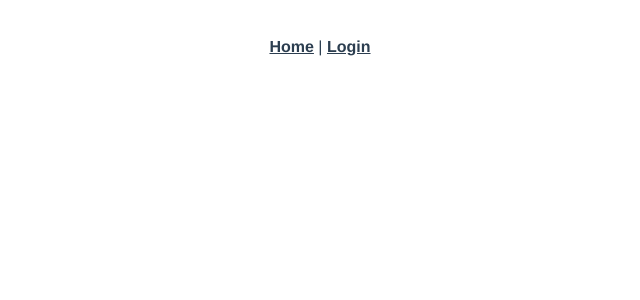
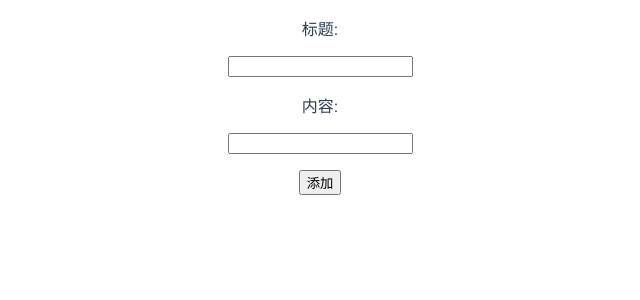
Before and after one commit to SomiaWhiteRing/vue-notes, a Vue app: page /#/add in a window 1280 px wide. Shown: the top 300 px of the page, without its empty margins (320-960 px from the left). Built offline with nearby package versions, Linux system fonts and the light colour scheme.

Commit message:
完成login功能，Add功能存在bug待修复

```diff
--- a/src/App.vue
+++ b/src/App.vue
@@ -1,9 +1,5 @@
 <template>
   <div id="app">
-    <div id="nav">
-      <router-link to="/">Home</router-link> |
-      <router-link to="/home">Login</router-link>
-    </div>
     <router-view/>
   </div>
 </template>
--- a/src/router/index.js
+++ b/src/router/index.js
@@ -14,7 +14,23 @@ const routes = [
   {
     path: '/home',
     name: 'Home',
-    component: Home
+    component: Home,
+    children: [
+      {
+        path: 'list',
+        name: 'List',
+        component: () => import(/* webpackChunkName: "list" */ '../views/List.vue')
+      }, {
+        path: 'user',
+        name: 'User',
+        component: () => import(/* webpackChunkName: "user" */ '../views/User.vue')
+      }
+    ]
+  },
+  {
+    path: '/add',
+    name: 'Add',
+    component: () => import(/* webpackChunkName: "add" */ '../views/Add.vue')
   }
   // {
   //   path: '/about',
--- a/src/store/index.js
+++ b/src/store/index.js
@@ -5,8 +5,12 @@ Vue.use(Vuex)
 
 export default new Vuex.Store({
   state: {
+    lists: []
   },
   mutations: {
+    additem (state, value) {
+      state.lists.push(value)
+    }
   },
   actions: {
   },
--- a/src/views/Add.vue
+++ b/src/views/Add.vue
@@ -1,25 +1,26 @@
 <!-- 我的页面 -->
 <template>
   <div class='my_page'>
-    <el-container>
-      <el-header>Header</el-header>
-      <el-main>Main</el-main>
-      <el-footer>Footer</el-footer>
-    </el-container>
+    <p>标题:</p><input type="text" v-model="title"/>
+    <p>内容:</p><input type="text" v-model="content"/>
+    <p><button type="button" @click="add()">添加</button></p>
   </div>
 </template>
 
 <script>
 // 这里可以导入其他文件（比如：组件，工具js，第三方插件js，json文件，图片文件等等）
 // 例如：import 《组件名称》 from '《组件路径》'
-
+import store from '../store/index.js'
 export default {
+  name: 'Add',
+  store,
   // import引入的组件需要注入到对象中才能使用
   components: {},
   data () {
     // 这里存放数据
     return {
-
+      title: '',
+      content: ''
     }
   },
   // 监听属性 类似于data概念
@@ -43,7 +44,12 @@ export default {
   activated () { }, // 如果页面有keep-alive缓存功能，这个函数会触发
   // 方法集合
   methods: {
-
+    add () {
+      store.commit('addItem', {
+        title: this.title,
+        content: this.content
+      })
+    }
   }
 }
 </script>
--- a/src/views/Home.vue
+++ b/src/views/Home.vue
@@ -1,11 +1,11 @@
 <!-- 我的页面 -->
 <template>
   <div class='my_page'>
-    <el-container>
-      <el-header>Header</el-header>
-      <el-main>Main</el-main>
-      <el-footer>Footer</el-footer>
-    </el-container>
+    <router-view />
+    <ul>
+      <li><router-link :to="{name: 'List'}">记事列表</router-link></li>
+      <li><router-link :to="{name: 'User'}">用户中心</router-link></li>
+    </ul>
   </div>
 </template>
 
--- a/src/views/Login.vue
+++ b/src/views/Login.vue
@@ -1,11 +1,8 @@
 <!-- 我的页面 -->
 <template>
   <div class='my_page'>
-    <el-container>
-      <el-header>Header</el-header>
-      <el-main>Main</el-main>
-      <el-footer>Footer</el-footer>
-    </el-container>
+    <button type="button" @click="reg()">登录</button>
+    <button type="button">注册</button>
   </div>
 </template>
 
@@ -38,12 +35,17 @@ export default {
   beforeMount () { }, // 生命周期 - 挂载之前
   beforeUpdate () { }, // 生命周期 - 更新之前
   updated () { }, // 生命周期 - 更新之后
-  beforeDestroy () { }, // 生命周期 - 销毁之前
+  beforeDestroy () { }, // 生命周期 - 销毁之前eslint --init
   destroyed () { }, // 生命周期 - 销毁完成
   activated () { }, // 如果页面有keep-alive缓存功能，这个函数会触发
   // 方法集合
   methods: {
-
+    reg () {
+      this.$router.push('/home/list')
+    }
   }
 }
 </script>
+<style scoped>
+
+</style>
```
Also changed, not shown: package.json (+5 -4 lines), .eslintrc.js, 1 other file (tests, documents, lock files or other folders).
